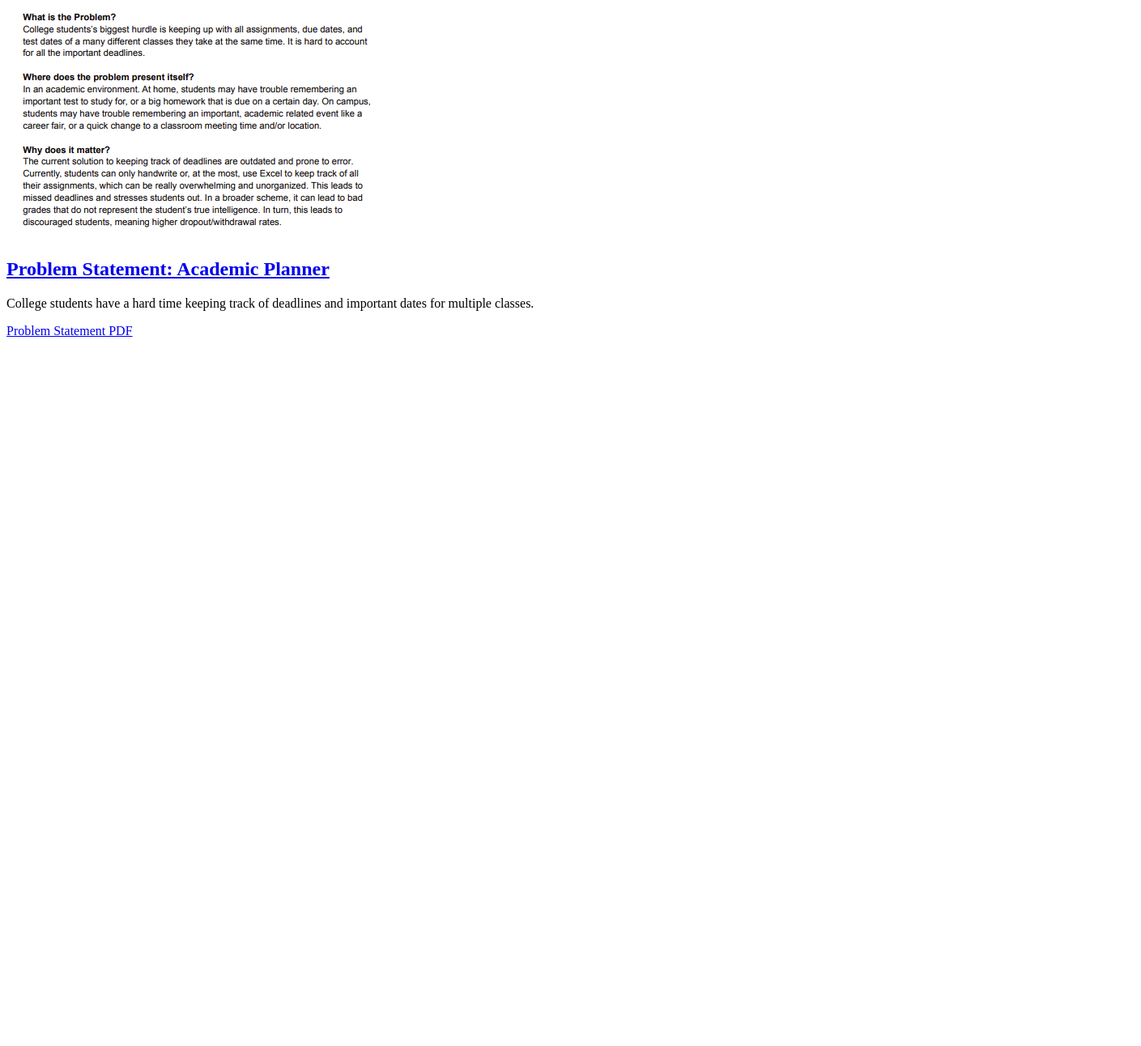
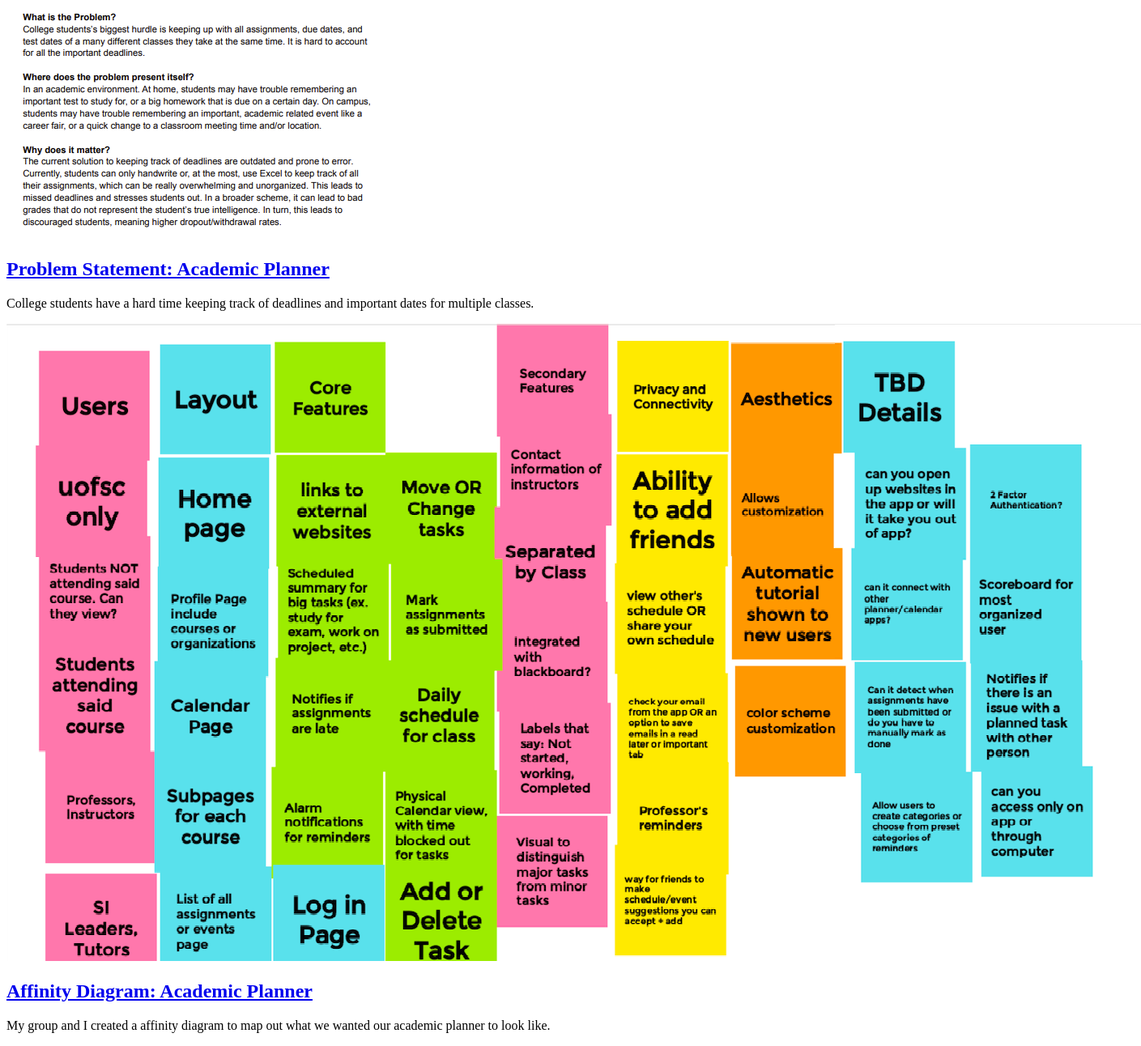
Before and after one commit to trevorla04/trevorla04.github.io, a plain HTML site: page index.html in a window 1280 px wide. Shown: the part 413-1705 px from the top of the page at 81% size, 1409 px wide, since content can reach past the window. Before the commit the page ends 839 px from the top, so only its background shows below. Drawn offline with Linux system fonts and the light colour scheme.

Commit message:
Add files via upload

```diff
--- a/index.html
+++ b/index.html
@@ -6,6 +6,7 @@
     <body>
         <h1>Trevor La's CSCE 190 Site</h1>
 
+        <!--Problem Statement Assignment-->
         <section class="assignment">
             <a href=files/ProblemStatement.pdf><img src="images/ProblemStatement.png"></a>
             <section class=""ass-details">
@@ -13,7 +14,17 @@
                 <p>
                 College students have a hard time keeping track of deadlines and important dates for multiple classes.
                 </p>
-                <a href=files/ProblemStatement.pdf>Problem Statement PDF</a>
+            </section>
+        </section>
+
+        <!--Affinity Diagram Assignment-->
+        <section class="assignment">
+            <a href=files/AffinityDiagram.pdf><img src="images/AffinityDiagram.png"></a>
+            <section class=""ass-details">
+                <a href=files/AffinityDiagram.pdf><h2>Affinity Diagram: Academic Planner</h2></a>
+                <p>
+                My group and I created a affinity diagram to map out what we wanted our academic planner to look like.
+                </p>
             </section>
         </section>
     </body>
```
Also changed, not shown: images/AffinityDiagram.png (added), 1 other file.
